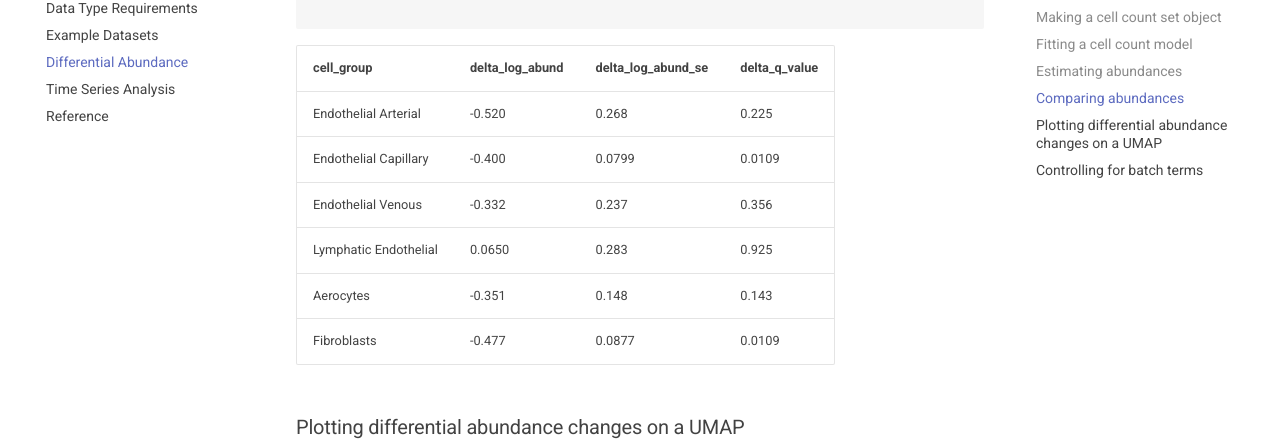
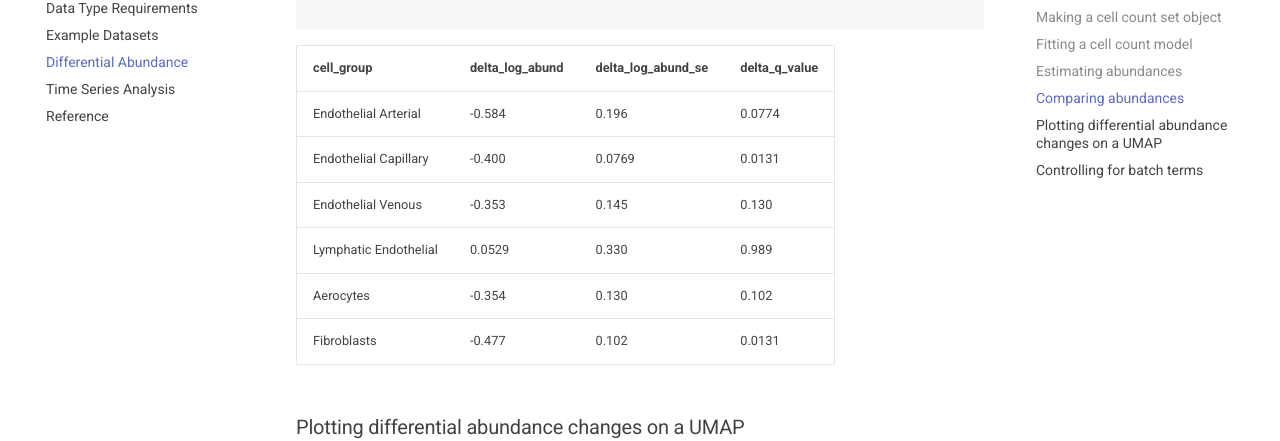
Before and after one commit to cole-trapnell-lab/hooke, an MkDocs documentation site: the page built from docs/about.md, in a window 1280 px wide and 900 px high, scrolled down 3157 px. Shown: the part 154-595 px from the top of the window. Built offline with MkDocs 1.6.1 and Material for MkDocs 9.7.7, drawn with Linux system fonts in a browser that asks for light colours; comment, search, counter and statistics services are not loaded.

Commit message:
update values

````diff
--- a/docs/about.md
+++ b/docs/about.md
@@ -70,7 +70,6 @@
 cond_not_exp %>% head()
 ```
 
-
 |  exposed    | cell_group           | log_abund | log_abund_se | log_abund_sd
 |---|---|---|---|---|
 |not exposed |Endothelial Arterial    |   2.87    |   0.196      |   0.559
@@ -98,12 +97,12 @@
 
 | cell_group  | delta_log_abund |  delta_log_abund_se |  delta_q_value |
 |---|---|---|---|
-| Endothelial Arterial     |      -0.520        |       0.268   |       0.225 |
-| Endothelial Capillary     |     -0.400        |       0.0799  |       0.0109|
-| Endothelial Venous        |     -0.332        |       0.237   |       0.356 |
-| Lymphatic Endothelial    |       0.0650       |       0.283   |       0.925 |
-| Aerocytes                |      -0.351        |       0.148   |       0.143 |
-| Fibroblasts              |      -0.477        |       0.0877  |       0.0109|
+| Endothelial Arterial    |      -0.584     |         0.196     |    0.0774 |
+| Endothelial Capillary    |     -0.400      |        0.0769    |    0.0131 |
+| Endothelial Venous      |    -0.353       |     0.145     |    0.130 |
+| Lymphatic Endothelial   |     0.0529       |      0.330    |     0.989 |
+| Aerocytes               |     -0.354      |      0.130      |   0.102 |
+| Fibroblasts             |     -0.477      |       0.102      |   0.0131|
 
 ### Plotting differential abundance changes on a UMAP
 
````
Also changed, not shown: docs/assets/silicosis_no_rep.png, docs/assets/silicosis_rep.png.
